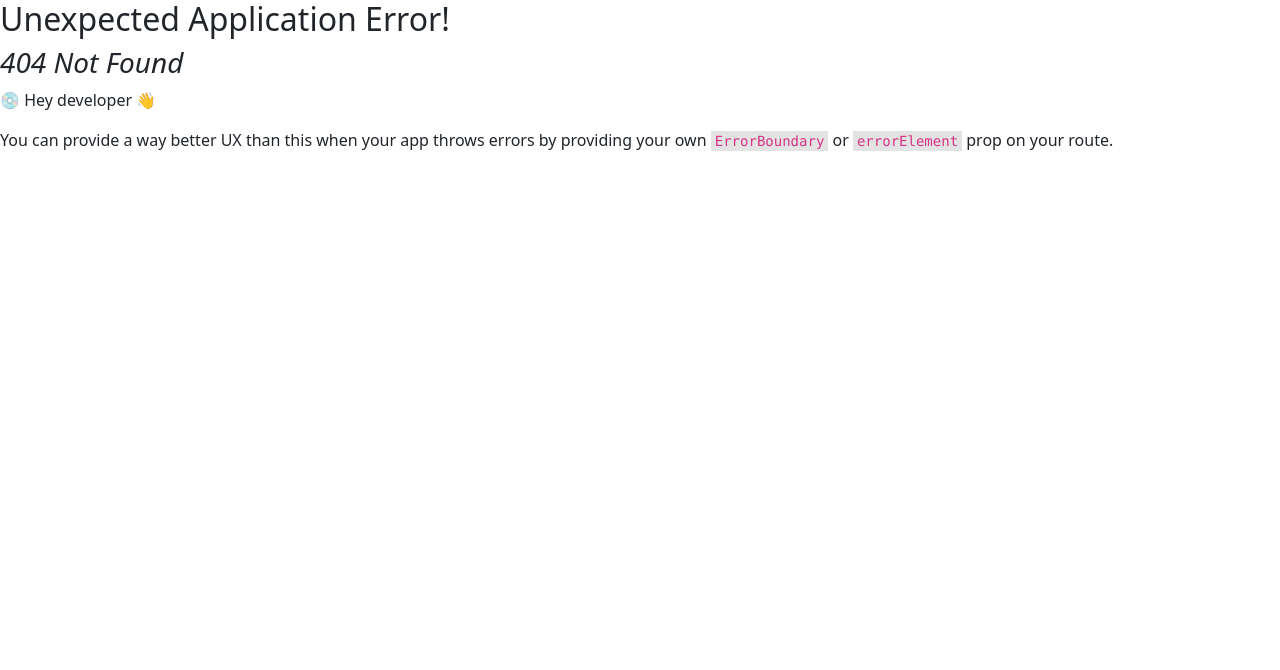
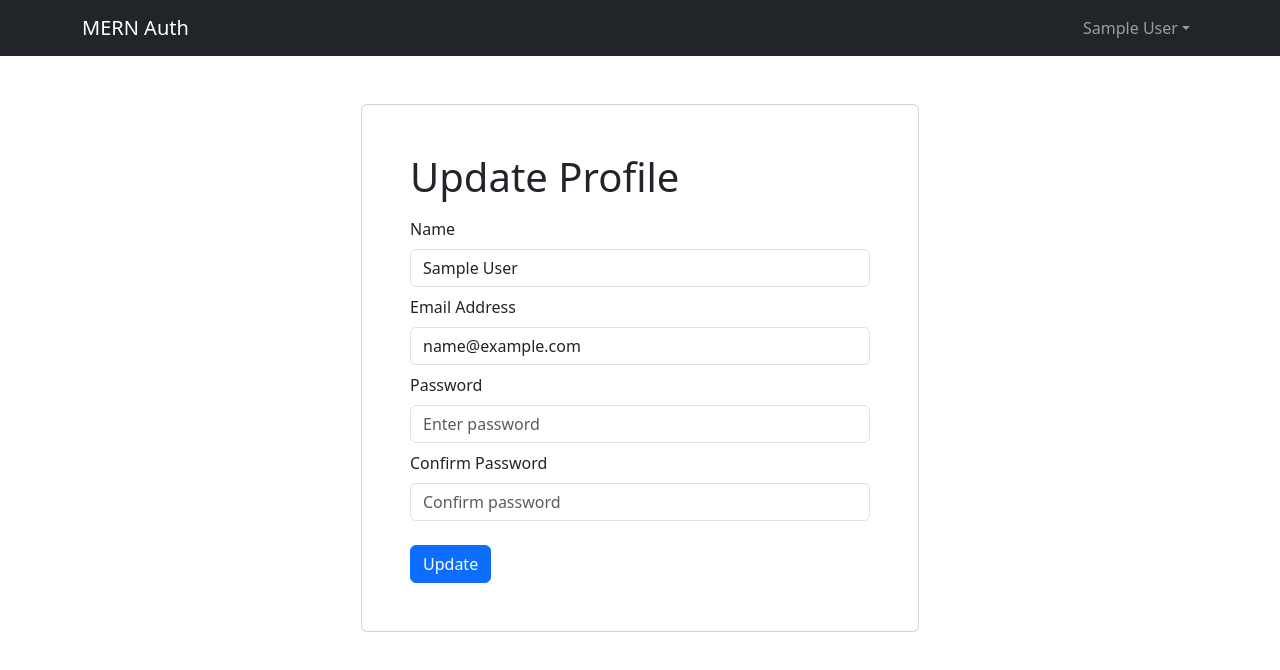
Before and after one commit to Rus-tam/mern-auth, a React (Vite) app in the folder frontent/: page /profile in a window 1280 px wide. Before the commit this address had no page. Shown: the top 670 px of the page. Built offline with nearby package versions, Linux system fonts and the light colour scheme; sample sign-in values are in the browser's storage.

Commit message:
ProfileScreen component and protected route

```diff
--- /dev/null
+++ b/frontent/src/components/PrivateRoute.jsx
@@ -0,0 +1,9 @@
+import { Navigate, Outlet } from "react-router-dom";
+import { useSelector } from "react-redux";
+
+const PrivateRoute = () => {
+  const { userInfo } = useSelector((state) => state.auth);
+  return userInfo ? <Outlet /> : <Navigate to="/login" replace />;
+};
+
+export default PrivateRoute;
--- a/frontent/src/main.jsx
+++ b/frontent/src/main.jsx
@@ -15,6 +15,8 @@
 import HomeScreen from "./screens/HomeScreen.jsx";
 import LoginScreen from "./screens/LoginScreen.jsx";
 import RegisterScreen from "./screens/RegisterScreen.jsx";
+import ProfileScreen from "./screens/ProfileScreen.jsx";
+import PrivateRoute from "./components/PrivateRoute.jsx";
 
 const router = createBrowserRouter(
   createRoutesFromElements(
@@ -22,6 +24,10 @@
       <Route index={true} path="/" element={<HomeScreen />} />
       <Route path="/login" element={<LoginScreen />} />
       <Route path="/register" element={<RegisterScreen />} />
+      {/* Private Routes */}
+      <Route path="" element={<PrivateRoute />}>
+        <Route path="/profile" element={<ProfileScreen />} />
+      </Route>
     </Route>,
   ),
 );
--- /dev/null
+++ b/frontent/src/screens/ProfileScreen.jsx
@@ -0,0 +1,103 @@
+import { useState, useEffect } from "react";
+import { Form, Button, Row, Col } from "react-bootstrap";
+import FormContainer from "../components/FormContainer";
+import Loader from "../components/Loader";
+// import { Link, useLocation, useNavigate } from 'react-router-dom';
+import { Link, useNavigate } from "react-router-dom";
+import { useDispatch, useSelector } from "react-redux";
+import { setCredentials } from "../slices/authSlice";
+import { toast } from "react-toastify";
+import { useUpdateUserMutation } from "../slices/usersApiSlice.js";
+
+const ProfileScreen = () => {
+  const [name, setName] = useState("");
+  const [email, setEmail] = useState("");
+  const [password, setPassword] = useState("");
+  const [confirmPassword, setConfirmPassword] = useState("");
+
+  const dispatch = useDispatch();
+  const navigate = useNavigate();
+
+  const { userInfo } = useSelector((state) => state.auth);
+
+  const [updateProfile, { isLoading }] = useUpdateUserMutation();
+
+  useEffect(() => {
+    setName(userInfo.name);
+    setEmail(userInfo.email);
+  }, [userInfo.setName, userInfo.setEmail]);
+
+  const submitHandler = async (e) => {
+    e.preventDefault();
+
+    if (password !== confirmPassword) {
+      toast.error("Passwords do not match");
+    } else {
+      try {
+        const res = await updateProfile({
+          id: userInfo.id,
+          name,
+          email,
+          password,
+        }).unwrap();
+        dispatch(setCredentials({ ...res }));
+        toast.success("Profile is updated");
+      } catch (err) {
+        toast.error(err?.data?.message || err.error);
+      }
+    }
+  };
+  return (
+    <FormContainer>
+      <h1>Update Profile</h1>
+      <Form onSubmit={submitHandler}>
+        <Form.Group className="my-2" controlId="name">
+          <Form.Label>Name</Form.Label>
+          <Form.Control
+            type="name"
+            placeholder="Enter name"
+            value={name}
+            onChange={(e) => setName(e.target.value)}
+          ></Form.Control>
+        </Form.Group>
+
+        <Form.Group className="my-2" controlId="email">
+          <Form.Label>Email Address</Form.Label>
+          <Form.Control
+            type="email"
+            placeholder="Enter email"
+            value={email}
+            onChange={(e) => setEmail(e.target.value)}
+          ></Form.Control>
+        </Form.Group>
+
+        <Form.Group className="my-2" controlId="password">
+          <Form.Label>Password</Form.Label>
+          <Form.Control
+            type="password"
+            placeholder="Enter password"
+            value={password}
+            onChange={(e) => setPassword(e.target.value)}
+          ></Form.Control>
+        </Form.Group>
+        <Form.Group className="my-2" controlId="confirmPassword">
+          <Form.Label>Confirm Password</Form.Label>
+          <Form.Control
+            type="password"
+            placeholder="Confirm password"
+            value={confirmPassword}
+            onChange={(e) => setConfirmPassword(e.target.value)}
+          ></Form.Control>
+        </Form.Group>
+
+        {isLoading && <Loader />}
+
+        <Button type="submit" variant="primary" className="mt-3">
+          Update
+        </Button>
+      </Form>
+    </FormContainer>
+  );
+};
+
+export default ProfileScreen;
```
